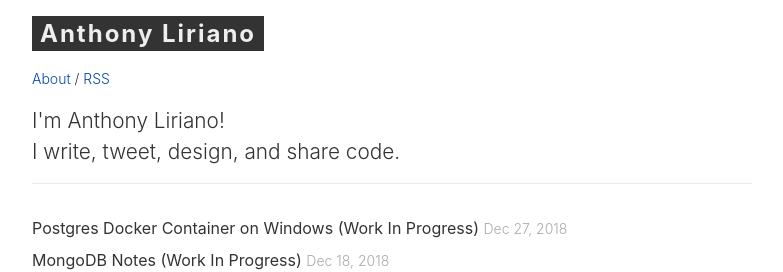
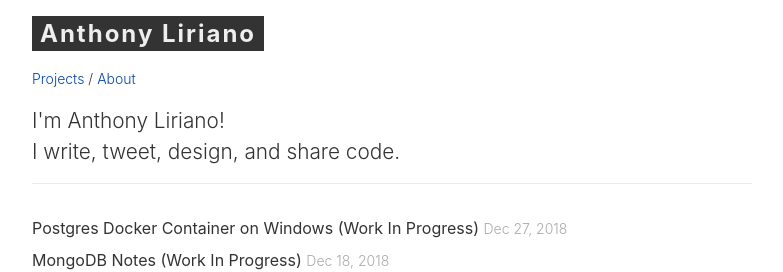
Before and after one commit to anthonyliriano/anthonyliriano.github.io, a Jekyll site: the page built from index.html, in a window 1280 px wide. Shown: the top 272 px of the page, without its empty margins (8-791 px from the left). Built offline with Jekyll 4.4.1, drawn with Linux system fonts in a browser that asks for light colours.

Commit message:
Adding projects link, removing RSS

```diff
--- a/_includes/nav.html
+++ b/_includes/nav.html
@@ -1,4 +1,4 @@
 <p class="site-nav">
-    <a href="{{ '/about' | prepend: site.baseurl | prepend: site.url }}">About</a> /
-    <a href="{{ '/feed.xml' | prepend: site.baseurl | prepend: site.url }}">RSS</a>
+    <a href="{{ '/projects' | prepend: site.baseurl | prepend: site.url }}">Projects</a> /
+    <a href="{{ '/about' | prepend: site.baseurl | prepend: site.url }}">About</a>
 </p>
```
Also changed, not shown: projects.md (added, +6 -0 lines).
